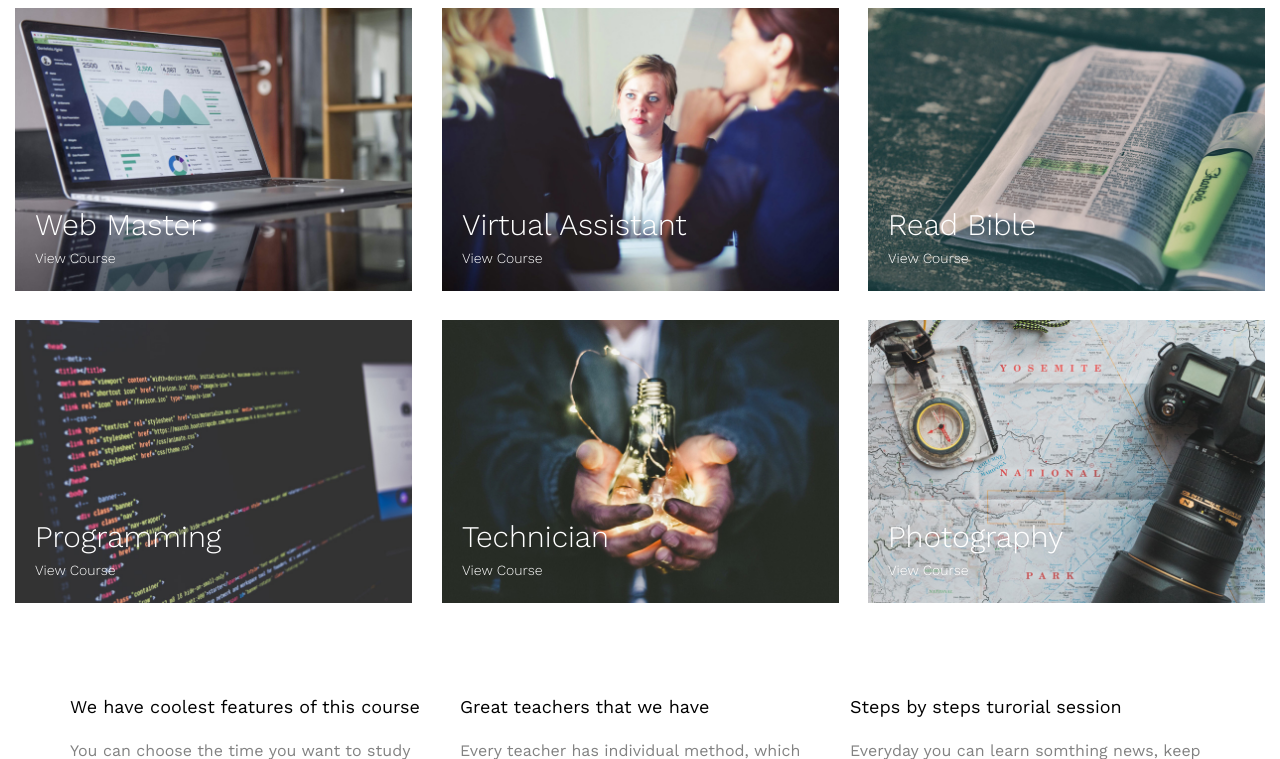
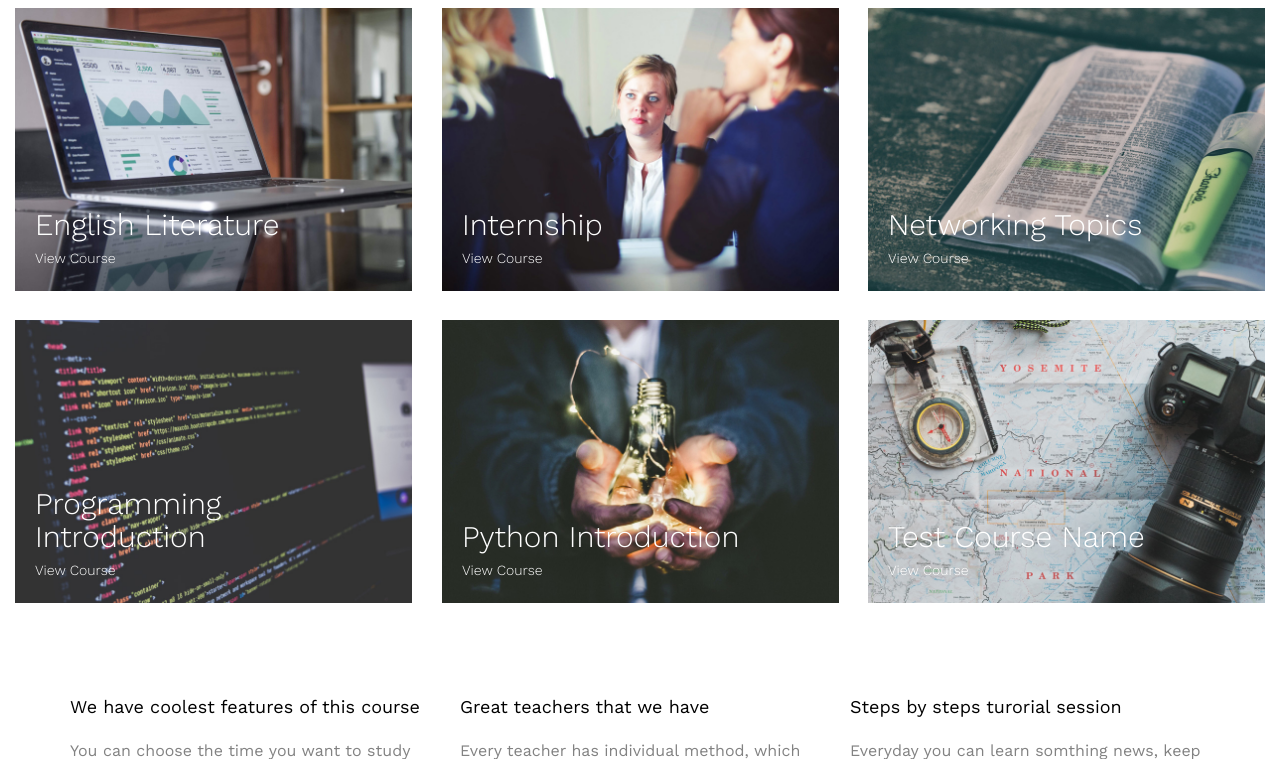
Before and after one commit to tabtu/634Pypro, a Django app: page /myapp/ in a window 1280 px wide; the page is wider, and only the part inside the window is pictured. Shown: the part 3000-3759 px from the top of that part. Run offline with Django 3.2, Linux system fonts and the light colour scheme; some libraries are stand-ins or nearby versions; some web fonts are replaced.

Commit message:
'updateFront-end'

```diff
--- a/myapp/templates/myapp/about.html
+++ b/myapp/templates/myapp/about.html
@@ -11,7 +11,8 @@
 					<div class="display-tc animate-box" data-animate-effect="fadeIn">
             <h1>The Art of Teaching is the Art of Assisting Discovery</h1>
             <h2>634 project --- </h2>
-            <p><a class="btn btn-primary btn-lg btn-learn" href="#">Take A Course</a> <a class="btn btn-primary btn-lg popup-vimeo btn-video" href="https://vimeo.com/channels/staffpicks/93951774"><i class="icon-play"></i> Watch Video</a></p>
+						<h2>Project Team #54</h2>
+            <p><a class="btn btn-primary btn-lg btn-learn" href="{% url 'myapp:course' %}">Take A Course</a> <a class="btn btn-primary btn-lg popup-vimeo btn-video" href="https://vimeo.com/channels/staffpicks/93951774"><i class="icon-play"></i> Watch Video</a></p>
           </div>
 				</div>
 			</div>
--- a/myapp/templates/myapp/addcourse.html
+++ b/myapp/templates/myapp/addcourse.html
@@ -30,6 +30,7 @@
 {% block body_block %}
 <h2>Add A Course</h2>
 <h2>|</h2>
+<div class="form-group">
 	<form class="addfield" action="." method="post" align="center">
 
 	        {% csrf_token %}
@@ -38,6 +39,8 @@
 	            {{ f.label }}:  {{ f }}<br>
 	        {% endfor %}
 	    </ol>
-    <input type="submit" value="Save" />
+	    <input type="submit" value="Save" class="btn btn-primary">
 	</form>
+</div>
+
 {% endblock %}
--- a/myapp/templates/myapp/index.html
+++ b/myapp/templates/myapp/index.html
@@ -2,6 +2,7 @@
 {% load staticfiles %}
 
 {% block background_block %}
+<!--The content of index title background-->
 <header id="mac634-header" class="mac634-cover" role="banner" style="background-image:url({% static 'images/img_bg_1.jpg' %});" data-stellar-background-ratio="0.5">
   <div class="overlay"></div>
   <div class="container">
@@ -11,7 +12,7 @@
           <div class="display-tc animate-box" data-animate-effect="fadeIn">
             <h1>The Art of Teaching is the Art of Assisting Discovery</h1>
             <h2>634 project --- </h2>
-            <p><a class="btn btn-primary btn-lg btn-learn" href="#">Take A Course</a> <a class="btn btn-primary btn-lg popup-vimeo btn-video" href="https://vimeo.com/channels/staffpicks/93951774"><i class="icon-play"></i> Watch Video</a></p>
+            <p><a class="btn btn-primary btn-lg btn-learn" href="{% url 'myapp:findcourse' %}">Take A Course</a> <a class="btn btn-primary btn-lg popup-vimeo btn-video" href="https://vimeo.com/channels/staffpicks/93951774"><i class="icon-play"></i> Watch Video</a></p>
             {% if firstname %}
             <p><a href="/myapp/mycourses">Courses I am registered in</a></p>
             {% endif %}
@@ -47,12 +48,13 @@
   </div>
 </div>
 
+<!--The content of course inroduction-->
 <div id="mac634-explore" class="mac634-bg-section">
   <div class="container">
     <div class="row animate-box">
       <div class="col-md-6 col-md-offset-3 text-center mac634-heading">
         <h2>Take A Course</h2>
-        <p>We have many courses can be chose, take one, which you like and follow us to learn, you will find a NEW world!  </p>
+        <p>We have many courses can be chosen. Take one, which you like and follow us to learn. You will find a NEW world!  </p>
       </div>
     </div>
   </div>
@@ -78,6 +80,7 @@
     </div>
   </div>
 
+  <!--The content of exploration-->
   <div class="mac634-explore">
     <div class="container">
       <div class="row">
@@ -105,6 +108,7 @@
   </div>
 </div>
 
+<!--the example of six star courses-->
 <div id="mac634-project">
   <div class="container">
     <div class="row animate-box">
@@ -117,43 +121,44 @@
   <div class="container-fluid proj-bottom">
     <div class="row">
       <div class="col-md-4 col-sm-6 mac634-project animate-box" data-animate-effect="fadeIn">
-        <a href="#"><img src="{% static 'images/project-1.jpg' %}" alt="Free HTML5 Website Template by FreeHTML5.co" class="img-responsive">
-          <h3>Web Master</h3>
+        <a href="/myapp/course/211"><img src="{% static 'images/project-1.jpg' %}" alt="Free HTML5 Website Template by FreeHTML5.co" class="img-responsive">
+          <h3>English Literature</h3>
           <span>View Course</span>
         </a>
       </div>
       <div class="col-md-4 col-sm-6 mac634-project animate-box" data-animate-effect="fadeIn">
-        <a href="#"><img src="{% static 'images/project-2.jpg' %}" alt="Free HTML5 Website Template by FreeHTML5.co" class="img-responsive">
-          <h3>Virtual Assistant</h3>
+        <a href="/myapp/course/699"><img src="{% static 'images/project-2.jpg' %}" alt="Free HTML5 Website Template by FreeHTML5.co" class="img-responsive">
+          <h3>Internship</h3>
           <span>View Course</span>
         </a>
       </div>
       <div class="col-md-4 col-sm-6 mac634-project animate-box" data-animate-effect="fadeIn">
-        <a href="#"><img src="{% static 'images/project-3.jpg' %}" alt="Free HTML5 Website Template by FreeHTML5.co" class="img-responsive">
-          <h3>Read Bible</h3>
+        <a href="/myapp/course/567"><img src="{% static 'images/project-3.jpg' %}" alt="Free HTML5 Website Template by FreeHTML5.co" class="img-responsive">
+          <h3>Networking Topics</h3>
           <span>View Course</span>
         </a>
       </div>
       <div class="col-md-4 col-sm-6 mac634-project animate-box" data-animate-effect="fadeIn">
-        <a href="#"><img src="{% static 'images/project-9.jpg' %}" alt="Free HTML5 Website Template by FreeHTML5.co" class="img-responsive">
-          <h3>Programming</h3>
+        <a href="/myapp/course/110"><img src="{% static 'images/project-9.jpg' %}" alt="Free HTML5 Website Template by FreeHTML5.co" class="img-responsive">
+          <h3>Programming Introduction</h3>
           <span>View Course</span>
         </a>
       </div>
       <div class="col-md-4 col-sm-6 mac634-project animate-box" data-animate-effect="fadeIn">
-        <a href="#"><img src="{% static 'images/project-5.jpg' %}" alt="Free HTML5 Website Template by FreeHTML5.co" class="img-responsive">
-          <h3>Technician</h3>
+        <a href="/myapp/course/106"><img src="{% static 'images/project-5.jpg' %}" alt="Free HTML5 Website Template by FreeHTML5.co" class="img-responsive">
+          <h3>Python Introduction</h3>
           <span>View Course</span>
         </a>
       </div>
       <div class="col-md-4 col-sm-6 mac634-project animate-box" data-animate-effect="fadeIn">
-        <a href="#"><img src="{% static 'images/project-6.jpg' %}" alt="Free HTML5 Website Template by FreeHTML5.co" class="img-responsive">
-          <h3>Photography</h3>
+        <a href="/myapp/course/1234"><img src="{% static 'images/project-6.jpg' %}" alt="Free HTML5 Website Template by FreeHTML5.co" class="img-responsive">
+          <h3>Test Course Name</h3>
           <span>View Course</span>
         </a>
       </div>
     </div>
   </div>
+
   <div class="container">
     <div class="row">
       <div class="features">
@@ -171,7 +176,7 @@
         </div>
       </div>
       <div class="col-md-12 text-center animate-box">
-        <p><a class="btn btn-primary btn-lg btn-learn" href="#">Create A Free Course</a></p>
+        <p><a class="btn btn-primary btn-lg btn-learn" href="{% url 'myapp:addcourse' %}">Create A Free Course</a></p>
       </div>
     </div>
   </div>
@@ -187,6 +192,7 @@
       </div>
     </div>
 
+    <!--steps-->
     <div class="row bs-wizard animate-box" style="border-bottom:0;">
 
       <div class="col-xs-3 bs-wizard-step complete">
@@ -220,6 +226,7 @@
   </div>
 </div>
 
+<!--Recent Post-->
 <div id="mac634-blog">
   <div class="container">
     <div class="row animate-box">
@@ -269,7 +276,7 @@
   </div>
 </div>
 
-
+<!--the section of creating a course-->
 <div id="mac634-started" style="background-image:url({% static 'images/img_bg_2.jpg' %});">
   <div class="overlay"></div>
   <div class="container">
--- a/myapp/templates/myapp/login.html
+++ b/myapp/templates/myapp/login.html
@@ -17,7 +17,7 @@
               <input type="submit" value = "LOGIN" />
             </form>
             <br>
-            <a href="/myapp/register" >Register</a>
+            <a href="/myapp/register" class="btn btn-promary">Register</a>
 					</div>
 				</div>
 			</div>
--- a/myapp/templates/myapp/register.html
+++ b/myapp/templates/myapp/register.html
@@ -23,7 +23,7 @@
     <form action="." method = 'post' enctype="multipart/form-data">
       {% csrf_token %}
       {{ form.as_p }}
-      <input type="submit" value = "REGISTER" />
+      <input type="submit" value = "REGISTER" class="btn btn-primary">
 
     </form>
     <br>
```
Also changed, not shown: db.sqlite3. Lines whose indentation alone changed are shown as unchanged.
